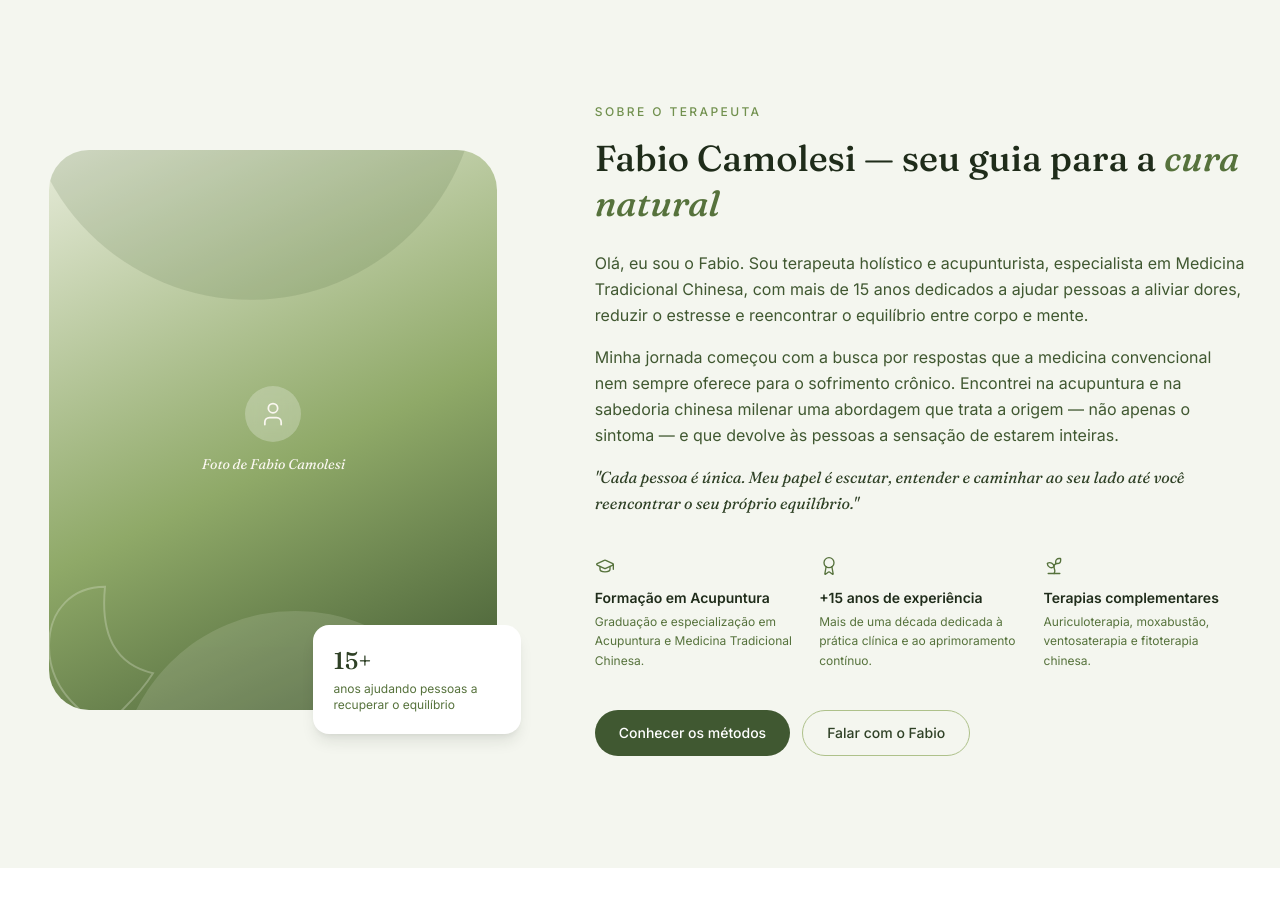
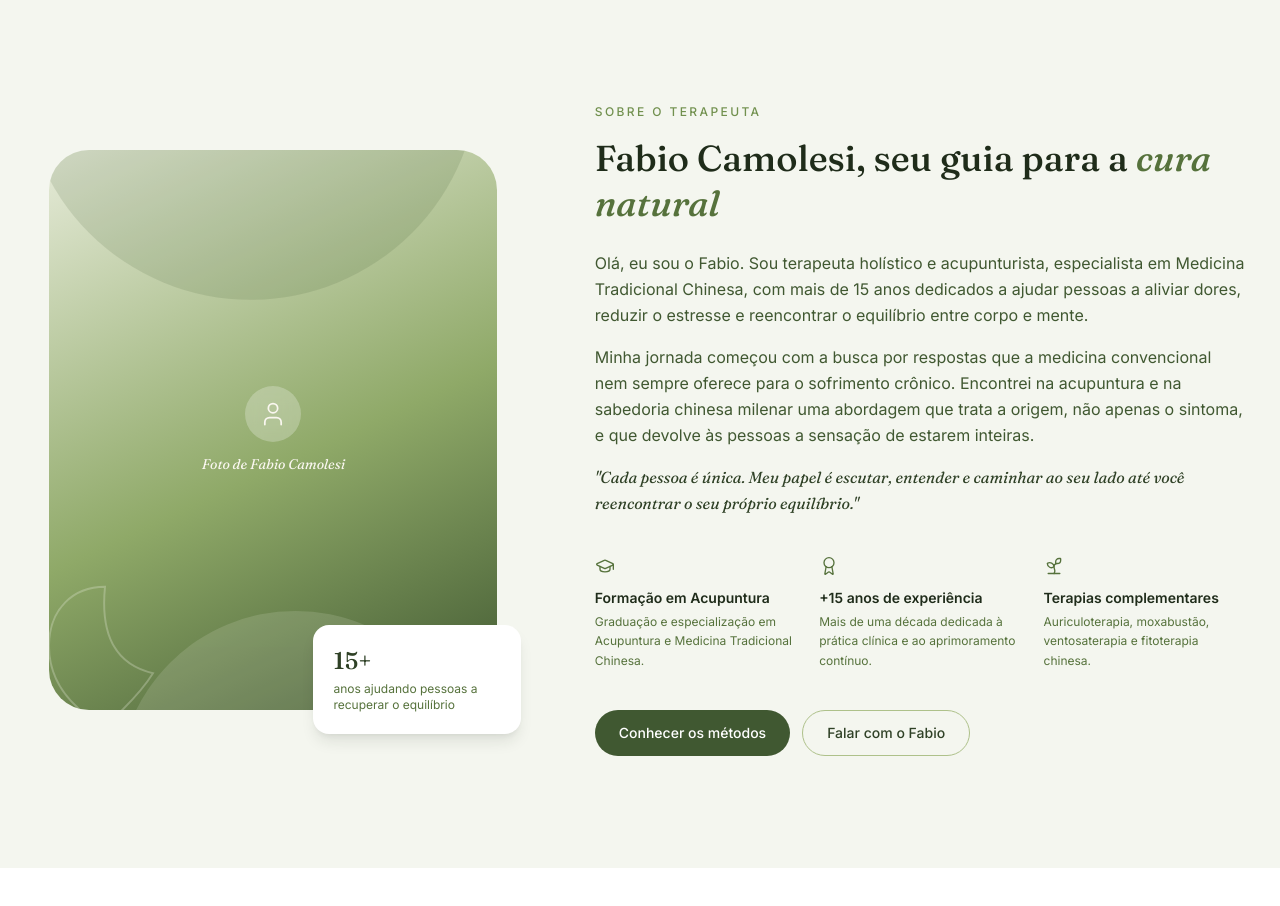
Before and after one commit to laurareynol/Site-Fabio, a React (Vite) app: page / in a window 1280 px wide. Shown: the part 1640-2546 px from the top of the page. Built offline with nearby package versions, Linux system fonts and the light colour scheme.

Commit message:
Substitui travessões por pontuação no About

```diff
--- a/src/components/About.tsx
+++ b/src/components/About.tsx
@@ -45,7 +45,7 @@ export default function About() {
             Sobre o terapeuta
           </p>
           <h2 className="mt-4 font-serif text-3xl font-medium leading-tight text-sage-900 sm:text-4xl">
-            {CONTACT.name} — seu guia para a{" "}
+            {CONTACT.name}, seu guia para a{" "}
             <span className="italic text-sage-600">cura natural</span>
           </h2>
 
@@ -58,7 +58,7 @@ export default function About() {
             <p>
               Minha jornada começou com a busca por respostas que a medicina convencional nem
               sempre oferece para o sofrimento crônico. Encontrei na acupuntura e na sabedoria
-              chinesa milenar uma abordagem que trata a origem — não apenas o sintoma — e que
+              chinesa milenar uma abordagem que trata a origem, não apenas o sintoma, e que
               devolve às pessoas a sensação de estarem inteiras.
             </p>
             <p className="font-serif italic text-sage-800">
```
